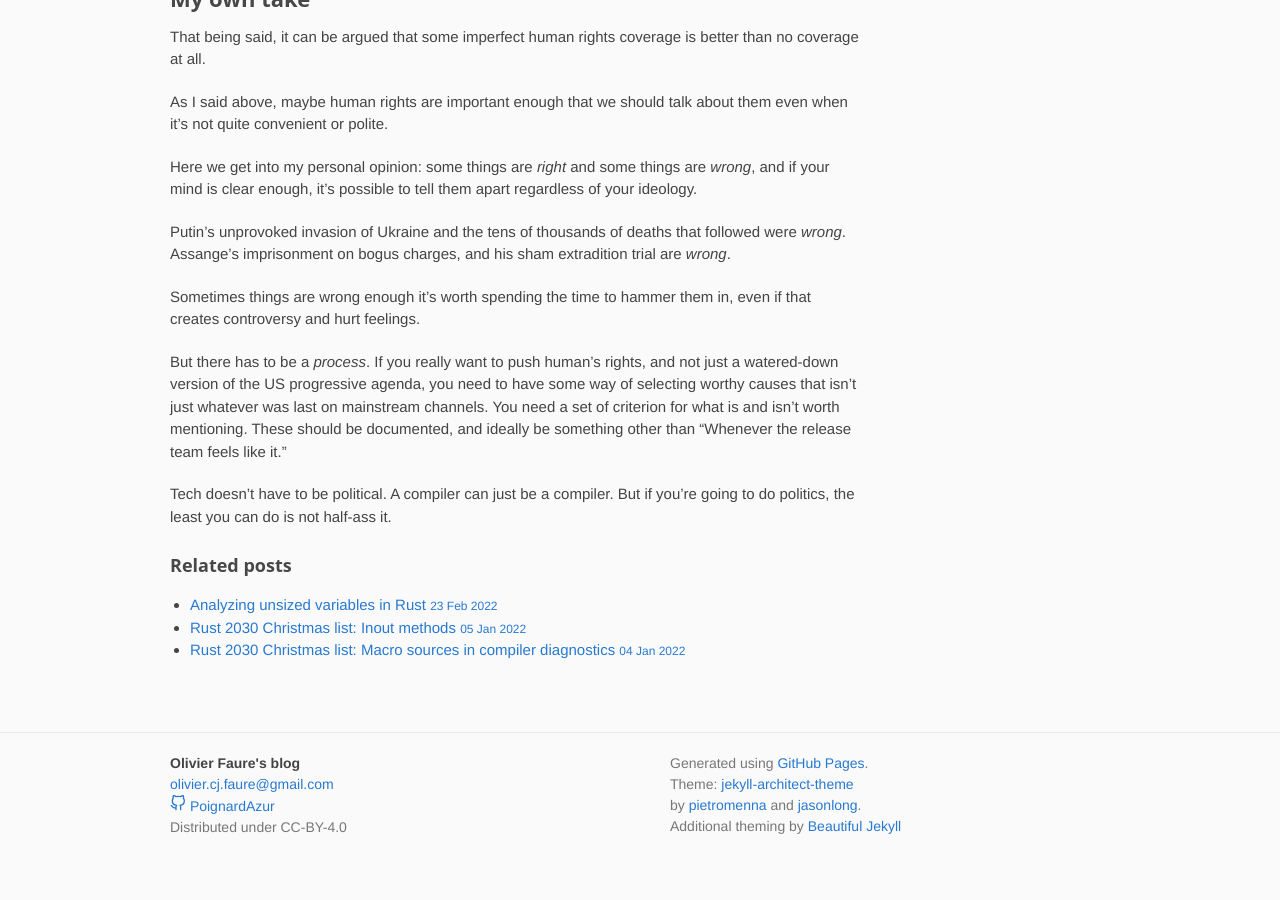
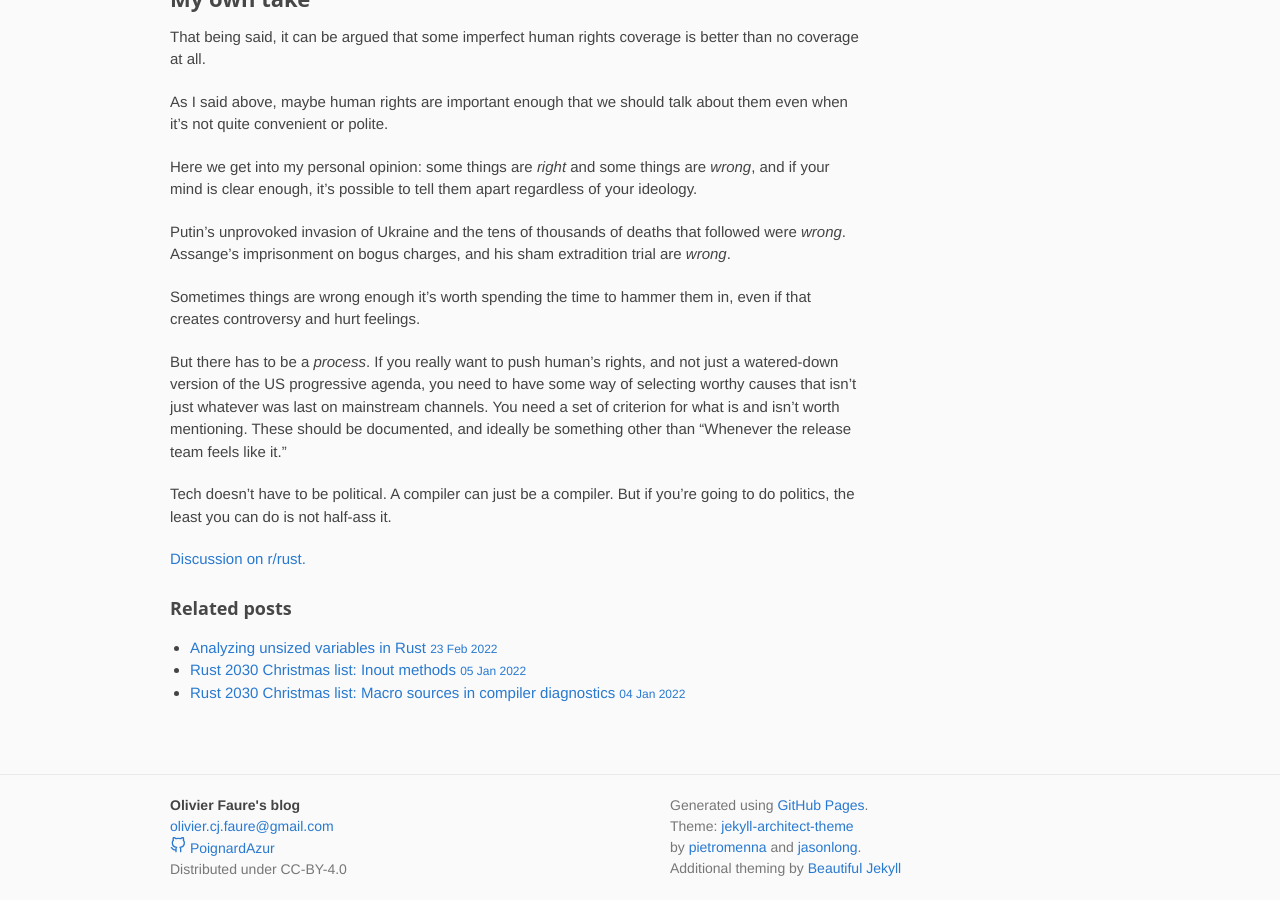
Before and after one commit to PoignardAzur/poignardazur.github.io, a Jekyll site: the page built from _posts/2022-11-05-political-messages-in-the-rust-blog.md, in a window 1280 px wide and 900 px high, scrolled down 2682 px. Built offline with Jekyll 4.4.1, drawn with Linux system fonts in a browser that asks for light colours; before the commit the page ends 3540 px from its top, so only the background shows below that.

Commit message:
Add r/rust link to "political messages" article

```diff
--- a/_posts/2022-11-05-political-messages-in-the-rust-blog.md
+++ b/_posts/2022-11-05-political-messages-in-the-rust-blog.md
@@ -79,3 +79,5 @@
 But there has to be a *process*. If you really want to push human's rights, and not just a watered-down version of the US progressive agenda, you need to have some way of selecting worthy causes that isn't just whatever was last on mainstream channels. You need a set of criterion for what is and isn't worth mentioning. These should be documented, and ideally be something other than "Whenever the release team feels like it."
 
 Tech doesn't have to be political. A compiler can just be a compiler. But if you're going to do politics, the least you can do is not half-ass it.
+
+[Discussion on r/rust.](https://www.reddit.com/r/rust/comments/ymrpah/about_political_messages_on_the_rust_blog/)
```
